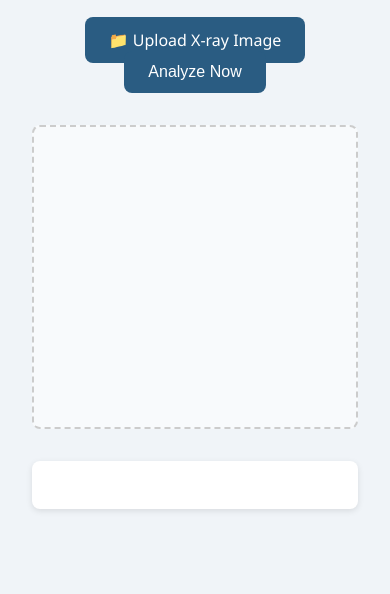
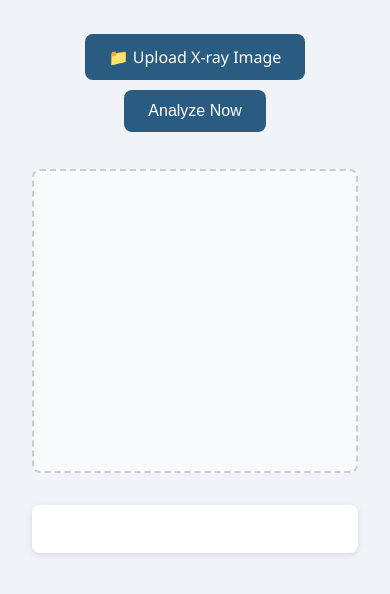
Before and after one commit to mo164/Fracture-Detection, a website: page public/index.html in a window 390 px wide. Shown: the part 142-736 px from the top of the page. Drawn offline with Linux system fonts and the light colour scheme.

Commit message:
update front

```diff
--- a/public/index.html
+++ b/public/index.html
@@ -31,6 +31,7 @@
 
     .upload-btn {
       padding: 12px 24px;
+      margin: 5px 10px;
       font-size: 16px;
       background-color: var(--primary);
       color: white;
@@ -43,6 +44,7 @@
     .upload-btn:hover {
       transform: translateY(-2px);
       background-color: #1E4261;
+
     }
 
     #fileInput {
@@ -118,6 +120,15 @@
       height: 100%;
       background: var(--primary);
       transition: width 0.5s ease;
+    }
+    @media (max-width: 876px ){
+      #upload-section {
+        margin: 10px 0;
+        display: flex;
+       justify-content: center;
+        align-items: center;
+       flex-direction: column;
+      }
     }
   </style>
 </head>
```
